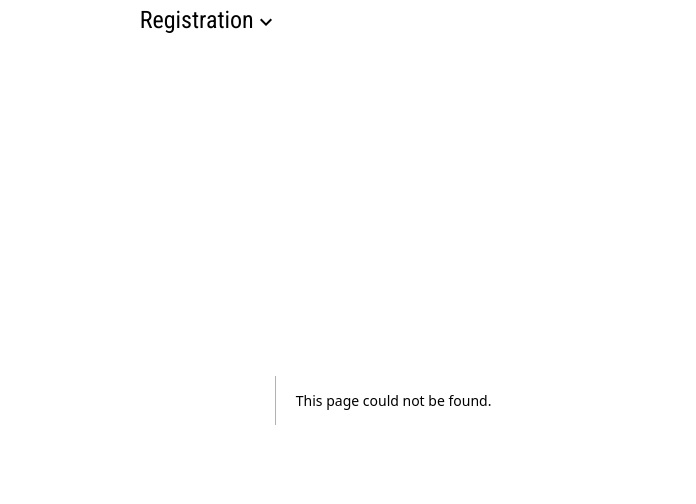
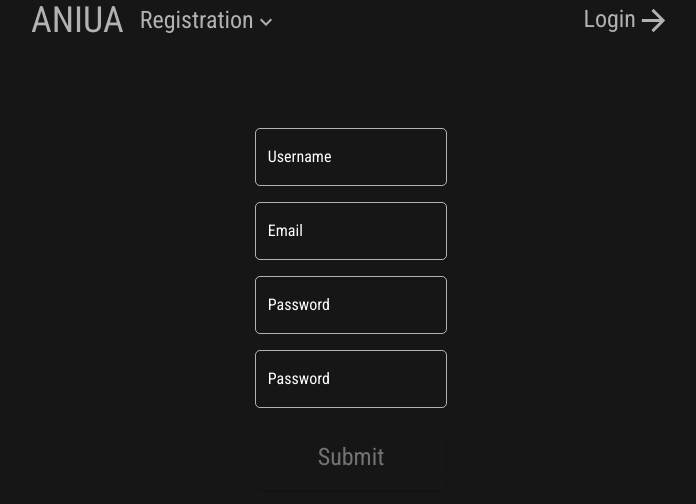
Before and after one commit to AnswerShy/Aniua, a Next.js app: page /Registration in a window 1280 px wide. Before the commit this address had no page. Shown: the top 504 px of the page, without its empty margins (289-985 px from the left). Built offline with nearby package versions, Linux system fonts and the light colour scheme.

Commit message:
NEW [Registration]
Added registration form

```diff
--- a/src/app/(pages)/Login/loginFormType.ts
+++ /dev/null
@@ -1,4 +0,0 @@
-export type LoginForms = {
-    username: string;
-    password: string;
-};
--- a/src/app/(pages)/Login/page.tsx
+++ b/src/app/(pages)/Login/page.tsx
@@ -6,8 +6,6 @@ import { CustomButtonStyles } from "@/components/Shared/SharedComponents";
 import { TextField } from "@/components/Shared/SharedComponents";
 import { useRouter } from "next/navigation";
 
-import { LoginForms } from "./loginFormType";
-
 export default function Login() {
     const router = useRouter();
 
@@ -15,7 +13,9 @@ export default function Login() {
         handleSubmit,
         control,
         formState: { errors, isValid },
-    } = useForm<LoginForms>();
+    } = useForm<LoginForms>({
+        mode: "all",
+    });
 
     const handleLogin: SubmitHandler<LoginForms> = async (data) => {
         const { username, password } = data;
--- /dev/null
+++ b/src/app/(pages)/Registration/page.tsx
@@ -0,0 +1,107 @@
+"use client";
+
+import { Controller, SubmitHandler, useForm } from "react-hook-form";
+import { Section } from "@/components/Shared/SharedComponents";
+import { CustomButtonStyles } from "@/components/Shared/SharedComponents";
+import { TextField } from "@/components/Shared/SharedComponents";
+import { useRouter } from "next/navigation";
+
+export default function Registration() {
+    const router = useRouter();
+
+    const {
+        handleSubmit,
+        control,
+        formState: { errors, isValid },
+        watch,
+    } = useForm<RegistrationForms>({
+        mode: "all",
+    });
+
+    const handleRegistration: SubmitHandler<RegistrationForms> = async (data) => {
+        const { username, email, password1, password2 } = data;
+
+        try {
+            const res = await fetch("/api/registration", {
+                method: "POST",
+                headers: {
+                    "Content-Type": "application/json",
+                },
+                body: JSON.stringify({ username, email, password1, password2 }),
+            });
+
+            if (res.ok) {
+                const resJson = await res.json();
+                if (resJson.success) {
+                    document.cookie = `authToken=${resJson.user_token}; max-age=${7 * 24 * 60 * 60}; Secure; SameSite=Strict; Path=/;`;
+                    router.push("/");
+                }
+            } else {
+                console.error("Login failed");
+            }
+        } catch (e) {
+            console.error(e);
+        }
+    };
+
+    return (
+        <>
+            <Section typeOfSection={"center"}>
+                <form onSubmit={handleSubmit(handleRegistration)} className="w-full lg:w-1/4 rounded-xl py-16 px-16 flex flex-col gap-4">
+                    <Controller
+                        control={control}
+                        name="username"
+                        rules={{
+                            required: "Required field",
+                            minLength: { value: 2, message: "More than 2 symbols" },
+                        }}
+                        render={({ field: { ref, ...field } }) => (
+                            <TextField {...field} errorString={errors.username?.message} ref={ref} type={"username"} />
+                        )}
+                    />
+                    <Controller
+                        control={control}
+                        name="email"
+                        rules={{
+                            pattern: {
+                                value: /^[A-Z0-9._%+-]+@[A-Z0-9.-]+\.[A-Z]{2,}$/i,
+                                message: "invalid email address",
+                            },
+                            required: "Required field",
+                        }}
+                        render={({ field: { ref, ...field } }) => <TextField {...field} errorString={errors.email?.message} ref={ref} type={"email"} />}
+                    />
+                    <Controller
+                        control={control}
+                        name="password1"
+                        rules={{
+                            required: "Required field",
+                            minLength: { value: 8, message: "More than 8 symbols" },
+                        }}
+                        render={({ field: { ref, ...field } }) => (
+                            <TextField {...field} errorString={errors.password1?.message} ref={ref} type={"password"} />
+                        )}
+                    />
+                    <Controller
+                        control={control}
+                        name="password2"
+                        rules={{
+                            validate: (val: string) => {
+                                if (watch("password1") !== val) {
+                                    return "Your passwords do no match";
+                                }
+                            },
+                            required: "Required field",
+                            minLength: { value: 8, message: "More than 8 symbols" },
+                        }}
+                        render={({ field: { ref, ...field } }) => (
+                            <TextField {...field} errorString={errors.password2?.message} ref={ref} type={"password"} />
+                        )}
+                    />
+
+                    <input type="submit" className={CustomButtonStyles.button} disabled={!isValid} />
+                </form>
+            </Section>
+        </>
+    );
+}
--- /dev/null
+++ b/src/app/api/registration/route.ts
@@ -0,0 +1,41 @@
+import { NextRequest, NextResponse } from "next/server";
+
+export async function POST(req: NextRequest) {
+    try {
+        const { username, email, password1, password2 } = await req.json();
+
+        const formData = new URLSearchParams({
+            username,
+            email,
+            password1,
+            password2,
+        });
+
+        console.log(formData)
+
+        const response = await fetch(`${process.env.NEXT_PUBLIC_API_URL}register/`, {
+            method: "POST",
+            headers: {
+                "Content-Type": "application/x-www-form-urlencoded",
+            },
+            body: formData.toString(),
+        });
+
+        if (!response.ok) {
+            return NextResponse.json({ message: "registration failed" }, { status: response.status });
+        }
+
+        const setCookieHeader = response.headers.get("set-cookie");
+
+        if (setCookieHeader) {
+            const nextResponse = NextResponse.json(await response.json());
+            nextResponse.headers.set("Set-Cookie", setCookieHeader);
+            return nextResponse;
+        }
+
+        return NextResponse.json(await response.json());
+    } catch (error) {
+        console.error("Error in register handler:", error);
+        return NextResponse.json({ message: "Internal server error" }, { status: 500 });
+    }
+}
```
Also changed, not shown: @types/auth.d.ts (added, +11 -0 lines).
